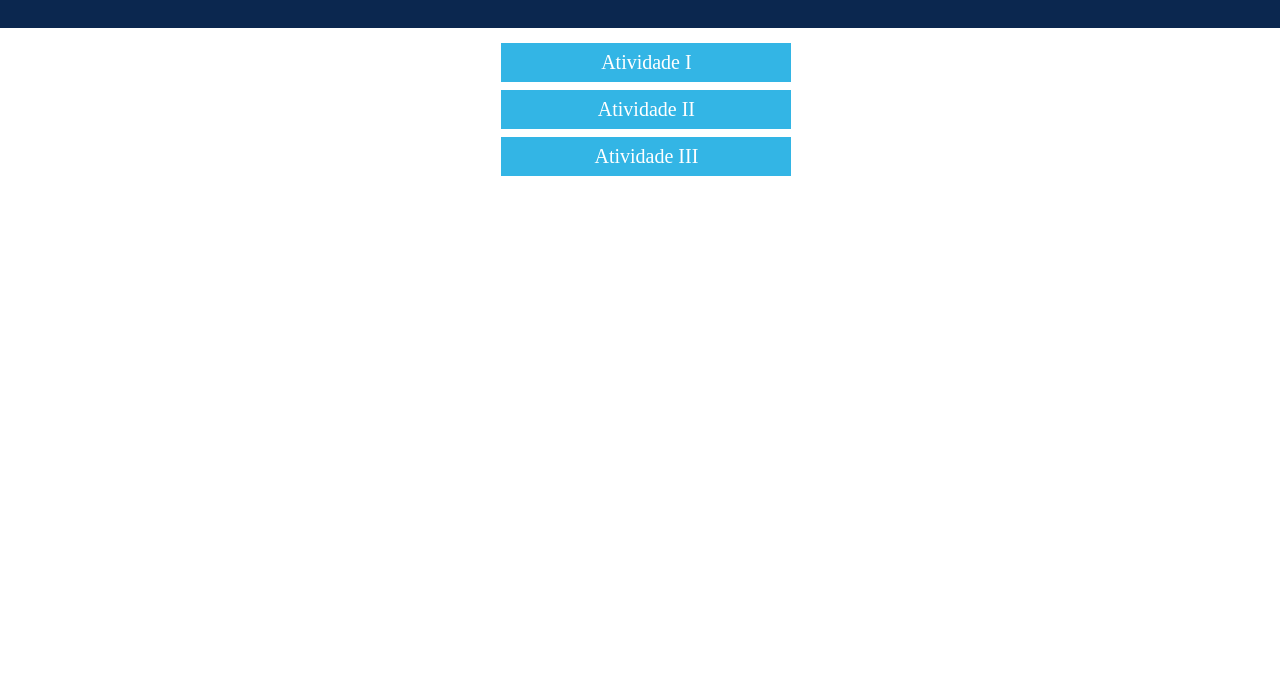
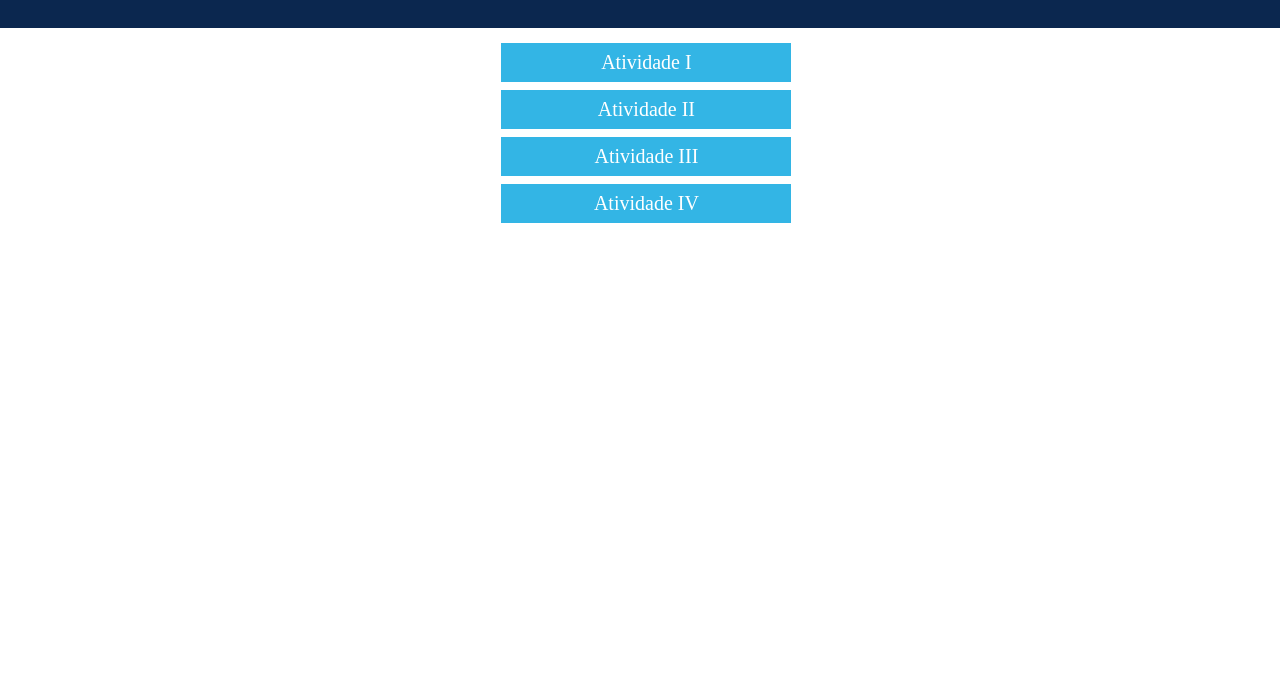
Before and after one commit to desousaj7/Jquery-Html-css, a plain HTML site: page index.html in a window 1280 px wide. Shown: the part 100-800 px from the top of the page. Drawn offline with Linux system fonts and the light colour scheme.

Commit message:
Update index.html

```diff
--- a/index.html
+++ b/index.html
@@ -18,6 +18,7 @@
                 <a href="Atv1/index.html"><li>Atividade I</li></a>
                 <a href="Atv2/index.html"><li>Atividade II</li></a>
                  <a href="Atv3/index.html"><li>Atividade III</li></a>
+                  <a href="Atv4/index.html"><li>Atividade IV</li></a>
               </ul>
             </div>
           </div>
```
